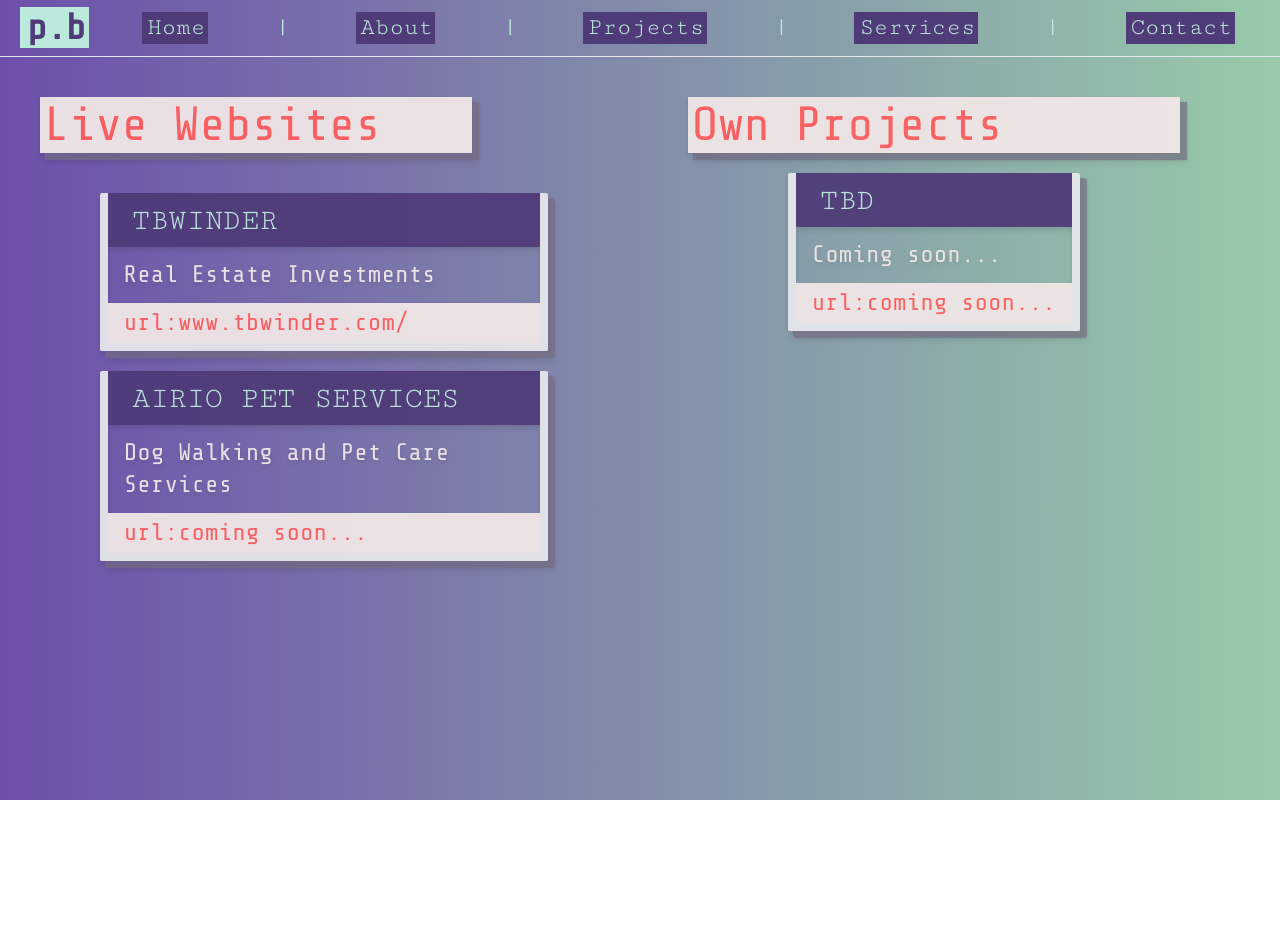
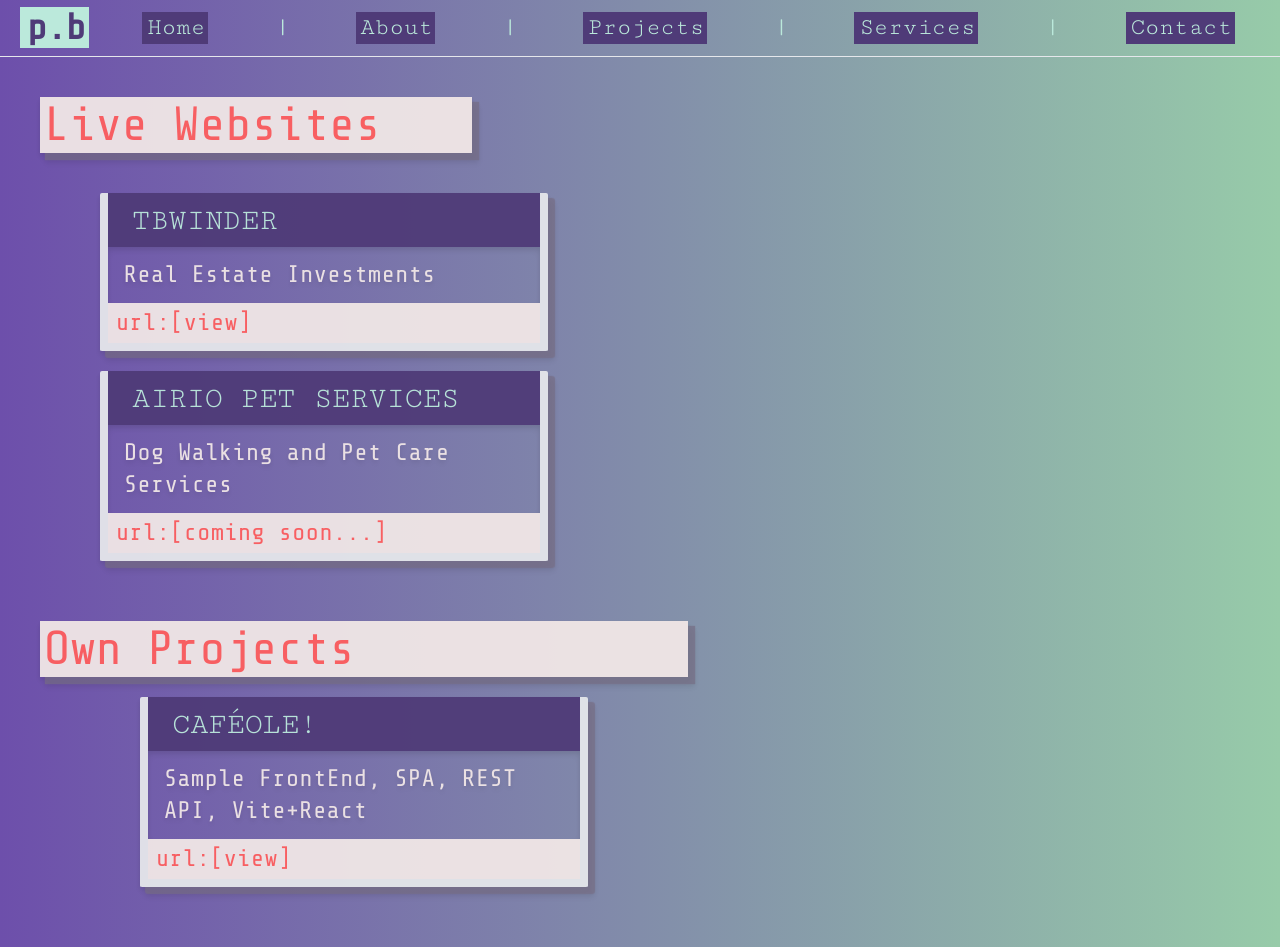
Before and after one commit to tfnielson-se/point-break, a Next.js app: page /projects in a window 1280 px wide. Before the commit the page ends 800 px from the top, so only its background shows below. Built offline with nearby package versions, Linux system fonts and the light colour scheme.

Commit message:
added project link

```diff
--- a/pages/components/ProjectCard.js
+++ b/pages/components/ProjectCard.js
@@ -21,12 +21,16 @@
 				<p className="font-third-colo my-1 text-2xl tracking-wide px-4 py-2">
 					{body}
 				</p>
-                <div className="first-color w-full py-1">
-				<a href={`${url}`}
-                 className="font-third-color text-2xl tracking-wide px-4">
-					url:{url ? url : "coming soon..."}
-				</a>
-                </div>
+				<div className="first-color w-full py-1">
+					<a
+						href={`${url}`}
+						className="font-third-color text-2xl tracking-wide px-2"
+						target="_blank"
+						rel="noopener noreferrer"
+					>
+						url:{url ? "[view]" : "[coming soon...]"}
+					</a>
+				</div>
 			</div>
 
 			{/* <img className="object-cover" src={img} alt="service-image - veecteezy.com"/> */}
--- a/pages/projects/index.js
+++ b/pages/projects/index.js
@@ -9,7 +9,7 @@
 		{
 			title: "TBWinder",
 			body: "Real Estate Investments",
-            url: "www.tbwinder.com/"
+            url: "https://www.tbwinder.com/"
 		},
 		{
 			title: "Airio Pet Services",
@@ -57,8 +57,9 @@
                                 </div>
 								<div className="lg:px-20">
 									<ProjectCard
-										title={"TBD"}
-										body={"Coming soon..."}
+										title={"CaféOle!"}
+										body={"Sample FrontEnd, SPA, REST API, Vite+React"}
+                                        url={"https://cafe-ole.vercel.app/"}
 									/>
 									{/* <div className="flex jusitfy-center font-first-color">
 										<VscGithub className="text-6xl m-5" />
```
